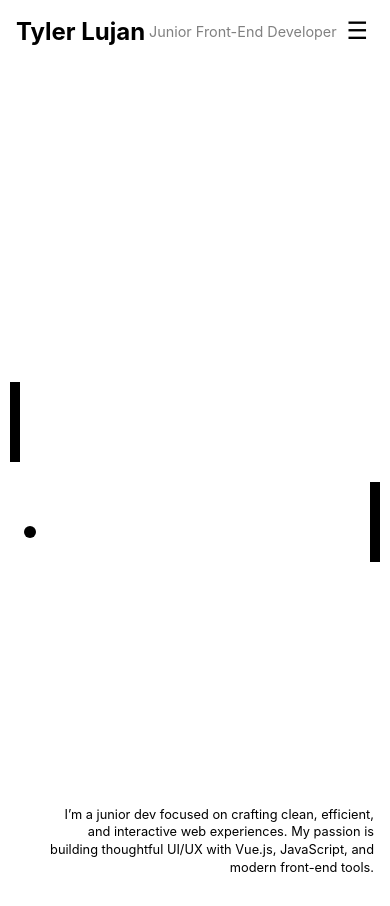
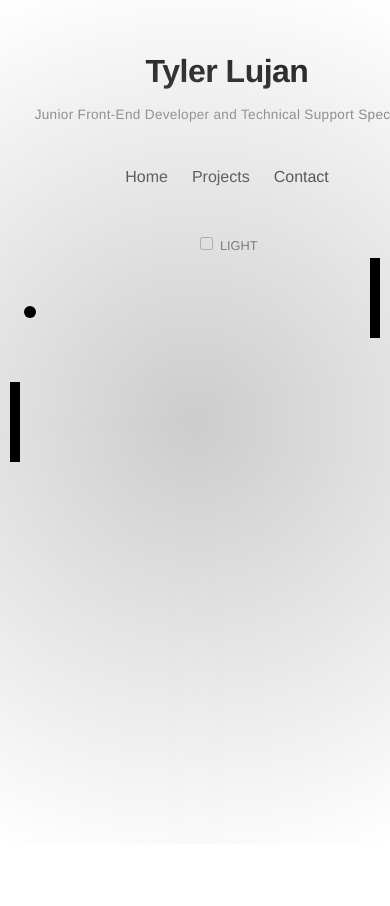
Before and after one commit to t-lujan/tyler-portfolio, a Vue app: page / in a window 390 px wide. After the commit the page ends 860 px from the top, so only its background shows below. Built offline with nearby package versions, Linux system fonts and the light colour scheme; a web font is replaced by a local one.

Commit message:
Fix mobile layout: reduce sidebar size

```diff
--- a/src/App.vue
+++ b/src/App.vue
@@ -1,17 +1,174 @@
 <template>
-  <div>
-    <Navbar />
-    <router-view />
+  <div :class="theme" class="app">
+    <div class="grid">
+      <div class="left">
+        <h1>Tyler Lujan</h1>
+        <p class="role">Junior Front-End Developer and Technical Support Specialist</p>
+        <nav>
+          <ul>
+            <li><router-link to="/">Home</router-link></li>
+            <li><router-link to="/projects">Projects</router-link></li>
+            <li><router-link to="/contact">Contact</router-link></li>
+          </ul>
+        </nav>
+        <div class="theme-toggle">
+          <label>
+            <input type="checkbox" v-model="isDark" />
+            {{ isDark ? 'DARK' : 'LIGHT' }}
+          </label>
+        </div>
+      </div>
+
+      <div class="right">
+        <router-view />
+      </div>
+    </div>
   </div>
 </template>
 
 <script setup>
-import Navbar from './components/Navbar.vue'
+import { ref, watch } from 'vue'
+
+const isDark = ref(false)
+const theme = ref('light')
+watch(isDark, () => {
+  theme.value = isDark.value ? 'dark' : 'light'
+  document.body.className = theme.value
+})
 </script>
 
-<style>
-body {
+<style scoped>
+html, body {
   margin: 0;
+  padding: 0;
+  overflow: hidden;
+  height: 100%;
+  width: 100%;
+  box-sizing: border-box;
+}
+
+
+.app {
   font-family: 'Inter', sans-serif;
+
+  height: 100vh;
+  width: 100vw;
+  overflow: hidden;
+  font-family: 'Helvetica Neue', sans-serif;
+  display: flex;
 }
+
+.dark {
+  background-color: #111;
+  color: white;
+}
+
+.grid {
+  display: grid;
+  grid-template-columns: 300px 1fr;
+  width: 100%;
+  height: 100%;
+}
+
+.left {
+  display: flex;
+  flex-direction: column;
+  justify-content: flex-start;
+  padding: 2rem;
+  position: relative;
+}
+
+.right {
+  position: relative;
+  overflow: hidden;
+  height: 100%;
+}
+
+h1 {
+  font-weight: 600;
+  letter-spacing: -0.5px;
+  font-size: 2rem;
+  margin-bottom: 0.2rem;
+}
+
+.role {
+  font-weight: 300;
+  font-size: 0.85rem;
+  letter-spacing: 0.3px;
+  color: #777;
+}
+
+nav ul {
+  list-style: none;
+  padding: 0;
+}
+
+nav li {
+  margin: 1rem 0;
+}
+
+nav a {
+  text-decoration: none;
+  font-weight: 500;
+  color: inherit;
+  transition: color 0.3s ease;
+  position: relative;
+}
+
+nav a::after {
+  content: '';
+  position: absolute;
+  left: 0;
+  bottom: -4px;
+  height: 1px;
+  width: 0;
+  background-color: currentColor;
+  transition: width 0.3s ease;
+}
+
+nav a:hover::after {
+  width: 100%;
+}
+
+
+.theme-toggle {
+  position: absolute;
+  bottom: 2rem;
+  left: 2rem;
+  font-size: 0.8rem;
+}
+@media (max-width: 768px) {
+  .grid {
+    display: flex;
+    flex-direction: column;
+  }
+
+  .left {
+    width: 100%;
+    padding: 1.5rem 1.5rem 0 1.5rem;
+    text-align: center;
+  }
+
+  .left nav ul {
+    display: flex;
+    justify-content: center;
+    gap: 1.5rem;
+    padding: 0;
+  }
+
+  .right {
+    width: 100%;
+    padding: 1.5rem;
+    overflow: visible;
+  }
+
+  .theme-toggle {
+    position: static;
+    margin-top: 1rem;
+    text-align: center;
+  }
+}
+
+
+
 </style>
--- a/src/components/NavBar.vue
+++ b/src/components/NavBar.vue
@@ -1,65 +1,88 @@
 <template>
-    <header class="navbar">
-      <div class="brand">Tyler Lujan</div>
-      <div class="subtitle">Junior Front-End Developer</div>
-      <button class="hamburger" @click="isOpen = !isOpen">☰</button>
-      <nav :class="{ open: isOpen }">
-        <RouterLink to="/" @click="isOpen = false">Home</RouterLink>
-        <RouterLink to="/projects" @click="isOpen = false">Projects</RouterLink>
-        <RouterLink to="/contact" @click="isOpen = false">Contact</RouterLink>
-      </nav>
-    </header>
+    <nav :class="['nav-bar', { 'mobile-nav': isMobile }]">
+      <div class="header">
+        <h1>Tyler Lujan</h1>
+        <p>Junior Front-End Developer and Technical Support Specialist</p>
+      </div>
+      <div class="menu" v-if="isMobile">
+        <button @click="toggleMenu" class="hamburger">☰</button>
+        <div v-show="menuOpen" class="dropdown">
+          <router-link @click="closeMenu" to="/">Home</router-link>
+          <router-link @click="closeMenu" to="/projects">Projects</router-link>
+          <router-link @click="closeMenu" to="/contact">Contact</router-link>
+        </div>
+      </div>
+      <div v-else class="links">
+        <router-link to="/">Home</router-link>
+        <router-link to="/projects">Projects</router-link>
+        <router-link to="/contact">Contact</router-link>
+      </div>
+    </nav>
   </template>
 
-  <script setup>
-  import { ref } from 'vue'
-  const isOpen = ref(false)
+  <script>
+  export default {
+    data() {
+      return {
+        menuOpen: false,
+        isMobile: false,
+      }
+    },
+    mounted() {
+      this.isMobile = window.innerWidth <= 768
+    },
+    methods: {
+      toggleMenu() {
+        this.menuOpen = !this.menuOpen
+      },
+      closeMenu() {
+        this.menuOpen = false
+      }
+    }
+  }
   </script>
 
   <style scoped>
-  .navbar {
+  .nav-bar {
     display: flex;
-    flex-wrap: wrap;
-    align-items: center;
     justify-content: space-between;
     padding: 1rem;
+    font-family: sans-serif;
   }
 
-  .brand {
+  .header h1 {
     font-size: 1.5rem;
-    font-weight: bold;
+    margin: 0;
+  }
+  .header p {
+    font-size: 0.875rem;
+    color: #555;
+    margin: 0;
   }
 
-  .subtitle {
-    font-size: 0.9rem;
-    color: gray;
+  .links a,
+  .dropdown a {
+    margin: 0 0.5rem;
+    text-decoration: none;
   }
 
   .hamburger {
-    display: none;
-    font-size: 1.5rem;
+    font-size: 2rem;
     background: none;
     border: none;
+    cursor: pointer;
   }
 
-  nav {
+  .dropdown {
     display: flex;
-    gap: 1rem;
+    flex-direction: column;
+    margin-top: 0.5rem;
   }
 
-  @media (max-width: 768px) {
-    .hamburger {
-      display: block;
-    }
-
-    nav {
+  @media screen and (max-width: 768px) {
+    .nav-bar {
       flex-direction: column;
-      width: 100%;
-      display: none;
-    }
-
-    nav.open {
-      display: flex;
+      align-items: flex-start;
     }
   }
   </style>
--- a/src/views/Contact.vue
+++ b/src/views/Contact.vue
@@ -1,116 +1,74 @@
 <template>
-  <div class="page">
-    <header class="mobile-header" v-if="isMobile">
-      <div class="header-content">
-        <h1>Tyler Lujan</h1>
-        <p>Junior Front-End Developer and Technical Support Specialist</p>
-      </div>
-      <button class="burger" @click="toggleMenu">☰</button>
-      <nav v-if="showMenu" class="mobile-nav">
-        <router-link @click="closeMenu" to="/">Home</router-link>
-        <router-link @click="closeMenu" to="/projects">Projects</router-link>
-        <router-link @click="closeMenu" to="/contact">Contact</router-link>
-      </nav>
-    </header>
-
-    <div class="content">
-      <h2 class="page-title">Contact Me</h2>
-      <form @submit.prevent class="form">
-        <input type="text" placeholder="Name" required />
-        <input type="email" placeholder="Email" required />
-        <textarea placeholder="Message" required></textarea>
+  <div class="contact-container">
+    <h1>Contact Me</h1>
+    <form class="contact-form" action="mailto:tyler@example.com" method="POST" enctype="text/plain">
+      <input type="text" name="name" placeholder="Your Name" required />
+      <input type="email" name="email" placeholder="Your Email" required />
+      <textarea name="message" placeholder="Your Message" required></textarea>
       <button type="submit">Send</button>
     </form>
   </div>
-  </div>
 </template>
 
-<script setup>
-import { ref, onMounted } from 'vue'
-
-const isMobile = ref(false)
-const showMenu = ref(false)
-
-const toggleMenu = () => {
-  showMenu.value = !showMenu.value
-}
-
-const closeMenu = () => {
-  showMenu.value = false
-}
-
-onMounted(() => {
-  isMobile.value = window.innerWidth < 768
-})
-</script>
-
 <style scoped>
-.page {
+.contact-container {
+  max-width: 600px;
+  margin: 0 auto;
   padding: 2rem;
 }
 
-.page-title {
+h1 {
   text-align: center;
   margin-bottom: 2rem;
   font-size: 2rem;
 }
 
-.form {
+.contact-form {
   display: flex;
   flex-direction: column;
   gap: 1rem;
-  max-width: 500px;
-  margin: 0 auto;
 }
 
 input,
 textarea {
   padding: 0.75rem;
+  border: 1px solid #ccc;
+  border-radius: 4px;
   font-size: 1rem;
-  border-radius: 5px;
-  border: 1px solid #ccc;
+}
+
+textarea {
+  resize: vertical;
+  min-height: 120px;
 }
 
 button {
+  padding: 0.75rem;
   background: black;
   color: white;
-  padding: 0.75rem;
   border: none;
-  border-radius: 5px;
+  border-radius: 4px;
   font-weight: bold;
+  font-size: 1rem;
   cursor: pointer;
 }
 
-/* Mobile header */
-.mobile-header {
-  display: flex;
-  justify-content: space-between;
-  align-items: center;
-  flex-wrap: wrap;
-  text-align: center;
-  margin-bottom: 2rem;
+@media (max-width: 768px) {
+  .contact-container {
+    padding: 1rem;
   }
 
-.header-content {
-  flex: 1 1 100%;
-  margin-bottom: 1rem;
+  h1 {
+    font-size: 1.5rem;
   }
 
-.burger {
-  background: none;
-  border: none;
-  font-size: 2rem;
-  cursor: pointer;
+  input,
+  textarea {
+    font-size: 0.9rem;
   }
 
-.mobile-nav {
-  display: flex;
-  flex-direction: column;
-  gap: 1rem;
-  font-size: 1.2rem;
+  button {
+    font-size: 1rem;
   }
-
-.mobile-nav a {
-  text-decoration: none;
 }
 </style>
--- a/src/views/Home.vue
+++ b/src/views/Home.vue
@@ -1,11 +1,18 @@
 <template>
   <div class="home">
-    <canvas v-show="!isMobile" ref="pongCanvas" class="pong-bg"></canvas>
+    <!-- Disable canvas on mobile -->
+    <canvas
+      v-if="!isMobile"
+      ref="pongCanvas"
+      class="pong-bg"
+    ></canvas>
 
     <div class="about">
       <p>
         I’m a junior dev focused on crafting clean, efficient, and interactive web experiences.
-        My passion is building thoughtful UI/UX with Vue.js, JavaScript, and modern front-end tools.
+        My passion is building thoughtful UI/UX with Vue.js, JavaScript, and modern front-end tools. Google Ads Search Certified.
+        I’m constantly learning and exploring new technologies to improve my skills.
+        When I’m not coding, I enjoy hanging out with my wife and my 1 year old daughter, playing games, and playing golf.
       </p>
     </div>
   </div>
@@ -15,20 +22,54 @@
 import { ref, onMounted } from 'vue'
 
 const pongCanvas = ref(null)
-const isMobile = /Mobi|Android/i.test(navigator.userAgent)
+let ctx
 
-let ctx, animationId
-const paddle = { width: 10, height: 80, leftY: 0, rightY: 0, speed: 4 }
-const ball = { x: 0, y: 0, radius: 6, vx: 3, vy: 2 }
+const isMobile = /Mobi|Android|iPhone|iPad/i.test(navigator.userAgent) // better mobile detection
+
+const paddle = {
+  width: 10,
+  height: 80,
+  leftY: 0,
+  rightY: 0,
+  speed: 4
+}
+
+const ball = {
+  x: 0,
+  y: 0,
+  radius: 6,
+  vx: 3,
+  vy: 2
+}
+
+let rightX = 0
 
 const resizeCanvas = () => {
   const canvas = pongCanvas.value
+  if (!canvas) return
   canvas.width = window.innerWidth
   canvas.height = window.innerHeight
+
   paddle.leftY = canvas.height / 2 - paddle.height / 2
   paddle.rightY = canvas.height / 2 - paddle.height / 2
+
+  rightX = canvas.width - paddle.width - 10
+  resetBall(canvas)
+}
+
+const resetBall = (canvas) => {
   ball.x = canvas.width / 2
   ball.y = canvas.height / 2
+  ball.vx = 3 * (Math.random() > 0.5 ? 1 : -1)
+  ball.vy = 2 * (Math.random() > 0.5 ? 1 : -1)
+}
+
+const handleMouseMove = (e) => {
+  const bounds = pongCanvas.value.getBoundingClientRect()
+  const x = e.clientX - bounds.left
+  if (x < bounds.width / 2) {
+    paddle.leftY = e.clientY - bounds.top - paddle.height / 2
+  }
 }
 
 const draw = () => {
@@ -38,27 +79,31 @@ const draw = () => {
   const isDark = document.body.classList.contains('dark')
   const color = isDark ? 'white' : 'black'
 
-  // Ball movement
   ball.x += ball.vx
   ball.y += ball.vy
-  if (ball.y - ball.radius <= 0 || ball.y + ball.radius >= canvas.height) ball.vy *= -1
 
-  const rightX = canvas.width - paddle.width - 10
+  if (ball.y - ball.radius <= 0 || ball.y + ball.radius >= canvas.height) {
+    ball.vy *= -1
+  }
+
   if (
     ball.x - ball.radius <= 10 + paddle.width &&
     ball.y >= paddle.leftY &&
     ball.y <= paddle.leftY + paddle.height
-  ) ball.vx *= -1
+  ) {
+    ball.vx *= -1
+  }
 
   if (
     ball.x + ball.radius >= rightX &&
     ball.y >= paddle.rightY &&
     ball.y <= paddle.rightY + paddle.height
-  ) ball.vx *= -1
+  ) {
+    ball.vx *= -1
+  }
 
   if (ball.x < 0 || ball.x > canvas.width) {
-    ball.x = canvas.width / 2
-    ball.y = canvas.height / 2
+    resetBall(canvas)
   }
 
   const aiCenter = paddle.rightY + paddle.height / 2
@@ -66,64 +111,75 @@ const draw = () => {
   if (ball.y > aiCenter + 10) paddle.rightY += paddle.speed
   paddle.rightY = Math.max(0, Math.min(canvas.height - paddle.height, paddle.rightY))
 
-  // Draw paddles and ball
   ctx.fillStyle = color
-  ctx.fillRect(10, paddle.leftY, paddle.width, paddle.height)
-  ctx.fillRect(rightX, paddle.rightY, paddle.width, paddle.height)
   ctx.beginPath()
   ctx.arc(ball.x, ball.y, ball.radius, 0, Math.PI * 2)
   ctx.fill()
+
+  ctx.fillRect(10, paddle.leftY, paddle.width, paddle.height)
+  ctx.fillRect(rightX, paddle.rightY, paddle.width, paddle.height)
 }
 
 const animate = () => {
   draw()
-  animationId = requestAnimationFrame(animate)
+  requestAnimationFrame(animate)
 }
 
 onMounted(() => {
-  if (!isMobile) {
-    const canvas = pongCanvas.value
-    ctx = canvas.getContext('2d')
-    resizeCanvas()
-    animate()
-    window.addEventListener('resize', resizeCanvas)
-  }
+  if (isMobile) return // ✅ HARD SKIP PONG INIT
+  const canvas = pongCanvas.value
+  ctx = canvas.getContext('2d')
+  resizeCanvas()
+  animate()
+  window.addEventListener('resize', resizeCanvas)
+  window.addEventListener('mousemove', handleMouseMove)
 })
 </script>
 
 <style scoped>
 .home {
   position: relative;
+  width: 100%;
   height: 100vh;
   overflow: hidden;
+  font-family: 'Inter', sans-serif;
+  box-sizing: border-box;
+}
+
+.about {
+  position: absolute;
+  right: 3rem;
+  bottom: 3rem;
+  max-width: 300px;
+  font-size: 0.9rem;
+  text-align: right;
+  z-index: 2;
+  line-height: 1.5;
+}
+
+/* 🔧 Mobile-specific fix */
+@media (max-width: 768px) {
+  .about {
+    position: absolute;
+    bottom: 1.5rem;
+    right: 1.5rem;
+    left: 1.5rem;
+    text-align: right;
+    max-width: unset;
+    font-size: 0.95rem;
+    padding: 0;
+    line-height: 1.5;
+    z-index: 2;
+  }
 }
 
 .pong-bg {
   position: fixed;
-  top: 0;
-  left: 0;
+  inset: 0;
   z-index: 0;
-  width: 100vw;
-  height: 100vh;
-}
-
-.about {
-  position: absolute;
-  right: 2rem;
-  bottom: 2rem;
-  max-width: 280px;
-  font-size: 0.9rem;
-  text-align: right;
-  z-index: 2;
-  line-height: 1.4;
-}
-
-@media (max-width: 768px) {
-  .about {
-    font-size: 0.8rem;
-    max-width: 85%;
-    right: 1rem;
-    bottom: 1rem;
-  }
+  width: 100%;
+  height: 100%;
+  background: radial-gradient(circle, #ccc 0%, transparent 100%);
+  pointer-events: none;
 }
 </style>
--- a/src/views/Projects.vue
+++ b/src/views/Projects.vue
@@ -1,24 +1,12 @@
 <template>
-  <div class="page">
-    <header class="mobile-header" v-if="isMobile">
-      <div class="header-content">
-        <h1>Tyler Lujan</h1>
-        <p>Junior Front-End Developer and Technical Support Specialist</p>
-      </div>
-      <button class="burger" @click="toggleMenu">☰</button>
-      <nav v-if="showMenu" class="mobile-nav">
-        <router-link @click="closeMenu" to="/">Home</router-link>
-        <router-link @click="closeMenu" to="/projects">Projects</router-link>
-        <router-link @click="closeMenu" to="/contact">Contact</router-link>
-      </nav>
-    </header>
+    <div class="projects-page">
+      <h1>Projects</h1>
 
-    <div class="content">
-      <h2 class="page-title">Projects</h2>
-      <div class="project-grid">
+      <div class="projects-grid">
         <div class="project-card" v-for="n in 4" :key="n">
-          <img :src="`https://via.placeholder.com/300x200?text=Project+${n}`" :alt="`Project ${n}`" />
-          <h3>Project {{ n }}</h3>
+          <img :src="`https://via.placeholder.com/600x340?text=Project+${n}`" :alt="`Project ${n}`" />
+          <div class="info">
+            <h2>Project {{ n }}</h2>
             <p>This is a placeholder description for Project {{ n }}.</p>
           </div>
         </div>
@@ -27,85 +15,62 @@
   </template>
 
   <script setup>
-import { ref, onMounted } from 'vue'
-
-const isMobile = ref(false)
-const showMenu = ref(false)
-
-const toggleMenu = () => {
-  showMenu.value = !showMenu.value
-}
-
-const closeMenu = () => {
-  showMenu.value = false
-}
-
-onMounted(() => {
-  isMobile.value = window.innerWidth < 768
-})
+  // all static, no JS needed here
   </script>
 
   <style scoped>
-.page {
-  padding: 2rem;
+  .projects-page {
+    padding: 3rem 4rem;
+    min-height: 100vh;
+    font-family: 'Inter', sans-serif;
+    color: inherit;
+    box-sizing: border-box;
   }
 
-.page-title {
+  h1 {
+    font-weight: 600;
+    font-size: 2.5rem;
     text-align: center;
-  margin-bottom: 2rem;
-  font-size: 2rem;
+    margin-bottom: 3rem;
   }
 
-.project-grid {
+  .projects-grid {
     display: grid;
-  grid-template-columns: repeat(auto-fit, minmax(250px, 1fr));
-  gap: 1.5rem;
+    grid-template-columns: repeat(auto-fit, minmax(320px, 1fr));
+    gap: 2.5rem;
   }
 
   .project-card {
+    background: rgba(255, 255, 255, 0.05);
     border: 1px solid #ccc;
-  border-radius: 8px;
-  padding: 1rem;
-  text-align: center;
-  background: white;
+    border-radius: 12px;
+    overflow: hidden;
+    transition: all 0.3s ease;
+    height: 100%;
+  }
+
+  .project-card:hover {
+    transform: scale(1.03);
+    border-color: #aaa;
   }
 
   .project-card img {
     width: 100%;
-  border-radius: 4px;
+    height: auto;
+    display: block;
+  }
+
+  .info {
+    padding: 1.25rem;
+  }
+
+  h2 {
+    font-size: 1.4rem;
     margin-bottom: 0.5rem;
   }
 
-/* Mobile header */
-.mobile-header {
-  display: flex;
-  justify-content: space-between;
-  align-items: center;
-  flex-wrap: wrap;
-  text-align: center;
-  margin-bottom: 2rem;
-}
-
-.header-content {
-  flex: 1 1 100%;
-  margin-bottom: 1rem;
-}
-
-.burger {
-  background: none;
-  border: none;
-  font-size: 2rem;
-  cursor: pointer;
-}
-
-.mobile-nav {
-  display: flex;
-  flex-direction: column;
-  gap: 1rem;
-  font-size: 1.2rem;
-}
-
-.mobile-nav a {
-  text-decoration: none;
+  p {
+    font-size: 0.95rem;
+    color: gray;
   }
   </style>
```
Lines whose indentation alone changed are shown as unchanged.
